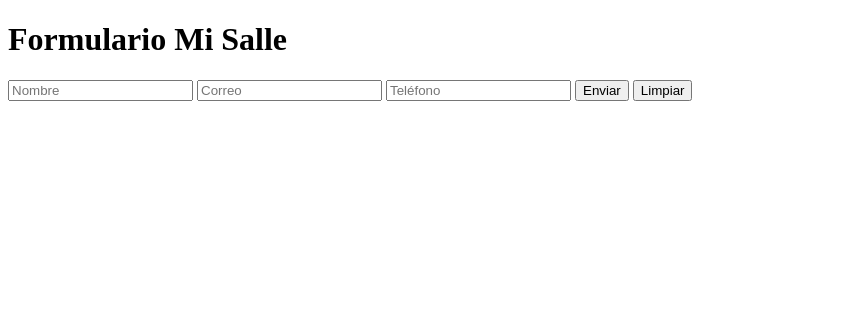
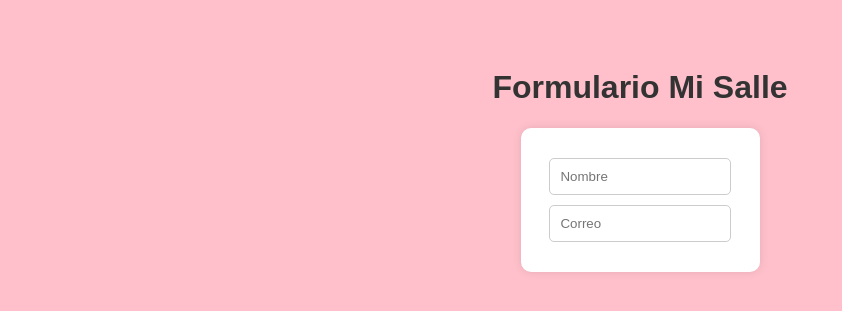
Before and after one commit to dcharry3/FORMULARIO-U-LA-SALLE, a PHP site: page / in a window 1280 px wide. Shown: the top 311 px of the page, without its empty margins (0-842 px from the left). Run offline with PHP 8.4, Linux system fonts and the light colour scheme.

Commit message:
modificacion del color

```diff
--- a/index.php
+++ b/index.php
@@ -12,33 +12,56 @@
     <head>
         <meta charset="utf-8">
         <title>Formulario Mi Salle</title>
+        <style>
+            body {
+                background-color: pink;
+                font-family: Arial, sans-serif;
+                padding: 40px;
+                text-align: center;
+            }
+
+            h1 {
+                color: #333;
+            }
+
+            form {
+                display: inline-block;
+                padding: 20px;
+                background-color: white;
+                border-radius: 10px;
+                box-shadow: 0 0 10px rgba(0,0,0,0.1);
+            }
+
+            input {
+                display: block;
+                margin: 10px auto;
+                padding: 10px;
+                width: 80%;
+                max-width: 300px;
+                border: 1px solid #ccc;
+                border-radius: 5px;
+            }
+
+            input[type="submit"], input[type="reset"] {
+                background-color: #f06292;
+                color: white;
+                border: none;
+                cursor: pointer;
+            }
+
+            input[type="submit"]:hover, input[type="reset"]:hover {
+                background-color: #ec407a;
+            }
+
+            p {
+                margin-top: 20px;
+                font-weight: bold;
+            }
+        </style>
     </head>
     <body>
         <h1>Formulario Mi Salle</h1>
         <form action="#" method="post">
             <input type="text" name="nombre" placeholder="Nombre" required>
             <input type="email" name="correo" placeholder="Correo" required>
-            <input type="text" name="telefono" placeholder="Teléfono" required>
-            <input type="submit" name="registro" value="Enviar">
-            <input type="reset" value="Limpiar">
-        </form>
-    </body>
-</html>
-
-<?php
-    if(isset($_POST['registro'])) {
-        $nombre = mysqli_real_escape_string($enlace, $_POST['nombre']);
-        $correo = mysqli_real_escape_string($enlace, $_POST['correo']);
-        $telefono = mysqli_real_escape_string($enlace, $_POST['telefono']);
-
-        $insertarDatos = "INSERT INTO mensajes (nombre, correo, telefono)
-                          VALUES ('$nombre', '$correo', '$telefono')";
-        $ejecutarInsertar = mysqli_query($enlace, $insertarDatos);
-
-        if ($ejecutarInsertar) {
-            echo "<p>Datos guardados correctamente.</p>";
-        } else {
-            echo "<p>Error: " . mysqli_error($enlace) . "</p>";
-        }
-    }
-?>
+            <input type="text" name="telefono" placeholder="
```
